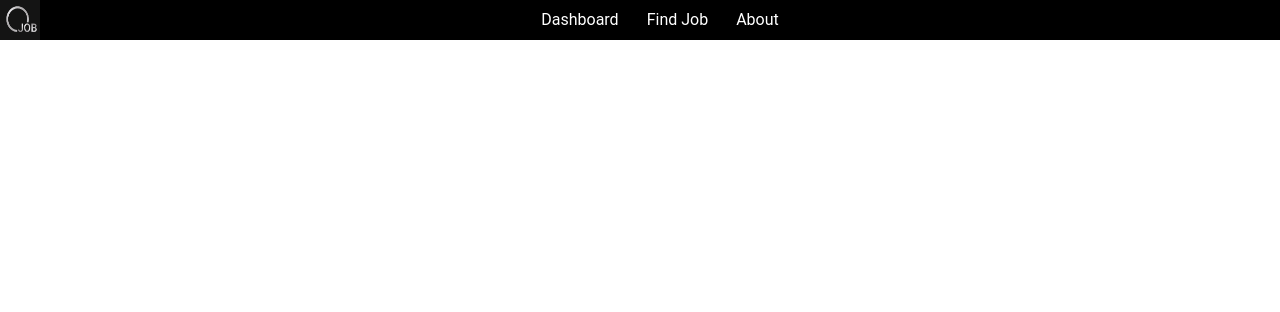
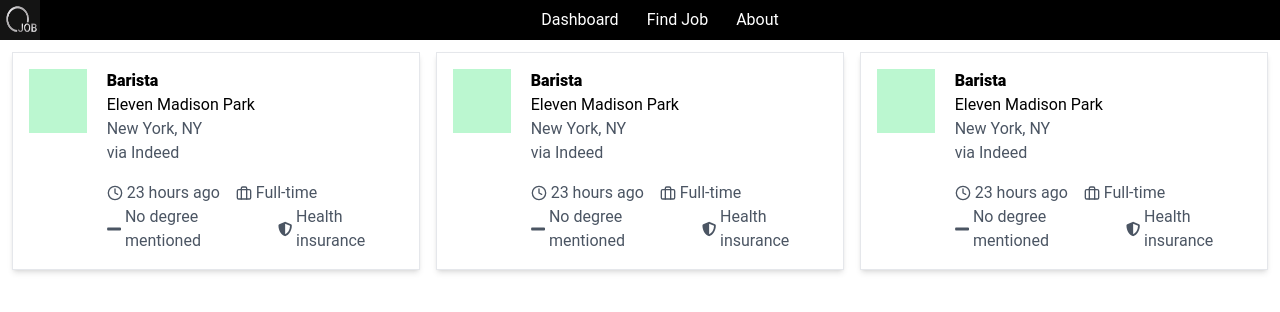
Before and after one commit to programmermame/The-Job-Aggregator-ALX-Portfolio-Project, a React (Vite) app in the folder Front-end/: page / in a window 1280 px wide. Shown: the top 312 px of the page. Built offline with nearby package versions, Linux system fonts and the light colour scheme.

Commit message:
front-end

```diff
--- a/Front-end/package.json
+++ b/Front-end/package.json
@@ -11,7 +11,8 @@
   },
   "dependencies": {
     "react": "^18.2.0",
-    "react-dom": "^18.2.0"
+    "react-dom": "^18.2.0",
+    "react-icons": "^5.2.0"
   },
   "devDependencies": {
     "@types/react": "^18.2.66",
--- a/Front-end/src/App.jsx
+++ b/Front-end/src/App.jsx
@@ -1,11 +1,17 @@
 import './index.css'
 import Navbar from './Components/Navbar'
+import JobListings from './Components/JobListings'
+// import FilterJob from './Components/FilterJob'
 
 function App() {
 
   return (
     <>
       <Navbar/>
+      <div>
+      {/* <FilterJob/> */}
+      <JobListings/>
+      </div>
     </>
   )
 }
--- /dev/null
+++ b/Front-end/src/Components/FilterJob.jsx
@@ -0,0 +1,9 @@
+
+
+const FilterJob = () => {
+  return (
+    <div>FilterJob</div>
+  )
+}
+
+export default FilterJob
--- /dev/null
+++ b/Front-end/src/Components/JobListings.jsx
@@ -0,0 +1,103 @@
+import { FiClock, FiBriefcase } from 'react-icons/fi';
+import { FaShieldAlt, FaMinus } from 'react-icons/fa';
+
+const JobListings = () => {
+    return (
+        <div className='grid grid-cols-1 md:grid-cols-3 gap-4 p-3'>
+            {/* Job Listing 1 */}
+            <div className="flex border shadow-md p-4">
+                <div className="w-16 h-16 bg-green-200"></div>
+                <div className="ml-5">
+                    <h2 className="font-extrabold">Barista</h2>
+                    <p>Eleven Madison Park</p>
+                    <p className='text-gray-600'>New York, NY</p>
+                    <p className='mb-4 text-gray-600'>via Indeed</p>
+                    <div className='flex gap-4'>
+                        <div className='flex text-gray-600 items-center'>
+                            <FiClock className="w-4 h-4" />
+                            <p className='ml-1'>23 hours ago</p>
+                        </div>
+                        <div className='flex text-gray-600 items-center'>
+                            <FiBriefcase className="w-4 h-4" />
+                            <p className='ml-1'>Full-time</p>
+                        </div>
+                    </div>
+                    <div className='flex gap-4'>
+                        <div className='flex text-gray-600 items-center'>
+                            <FaMinus className="w-4 h-4" />
+                            <p className='ml-1'>No degree mentioned</p>
+                        </div>
+                        <div className='flex text-gray-600 items-center'>
+                            <FaShieldAlt className="w-4 h-4" />
+                            <p className='ml-1'>Health insurance</p>
+                        </div>
+                    </div>
+                </div>
+            </div>
+
+            {/* Job Listing 2 */}
+            <div className="flex border shadow-md p-4">
+                <div className="w-16 h-16 bg-green-200"></div>
+                <div className="ml-5">
+                    <h2 className="font-extrabold">Barista</h2>
+                    <p>Eleven Madison Park</p>
+                    <p className='text-gray-600'>New York, NY</p>
+                    <p className='mb-4 text-gray-600'>via Indeed</p>
+                    <div className='flex gap-4'>
+                        <div className='flex text-gray-600 items-center'>
+                            <FiClock className="w-4 h-4" />
+                            <p className='ml-1'>23 hours ago</p>
+                        </div>
+                        <div className='flex text-gray-600 items-center'>
+                            <FiBriefcase className="w-4 h-4" />
+                            <p className='ml-1'>Full-time</p>
+                        </div>
+                    </div>
+                    <div className='flex gap-4'>
+                        <div className='flex text-gray-600 items-center'>
+                            <FaMinus className="w-4 h-4" />
+                            <p className='ml-1'>No degree mentioned</p>
+                        </div>
+                        <div className='flex text-gray-600 items-center'>
+                            <FaShieldAlt className="w-4 h-4" />
+                            <p className='ml-1'>Health insurance</p>
+                        </div>
+                    </div>
+                </div>
+            </div>
+
+            {/* Job Listing 2 */}
+            <div className="flex border shadow-md p-4">
+                <div className="w-16 h-16 bg-green-200"></div>
+                <div className="ml-5">
+                    <h2 className="font-extrabold">Barista</h2>
+                    <p>Eleven Madison Park</p>
+                    <p className='text-gray-600'>New York, NY</p>
+                    <p className='mb-4 text-gray-600'>via Indeed</p>
+                    <div className='flex gap-4'>
+                        <div className='flex text-gray-600 items-center'>
+                            <FiClock className="w-4 h-4" />
+                            <p className='ml-1'>23 hours ago</p>
+                        </div>
+                        <div className='flex text-gray-600 items-center'>
+                            <FiBriefcase className="w-4 h-4" />
+                            <p className='ml-1'>Full-time</p>
+                        </div>
+                    </div>
+                    <div className='flex gap-4'>
+                        <div className='flex text-gray-600 items-center'>
+                            <FaMinus className="w-4 h-4" />
+                            <p className='ml-1'>No degree mentioned</p>
+                        </div>
+                        <div className='flex text-gray-600 items-center'>
+                            <FaShieldAlt className="w-4 h-4" />
+                            <p className='ml-1'>Health insurance</p>
+                        </div>
+                    </div>
+                </div>
+            </div>
+        </div>
+    );
+};
+
+export default JobListings;
```
Also changed, not shown: Front-end/src/Components/About.jsx (added), 1 other file (tests, documents, lock files or other folders).
